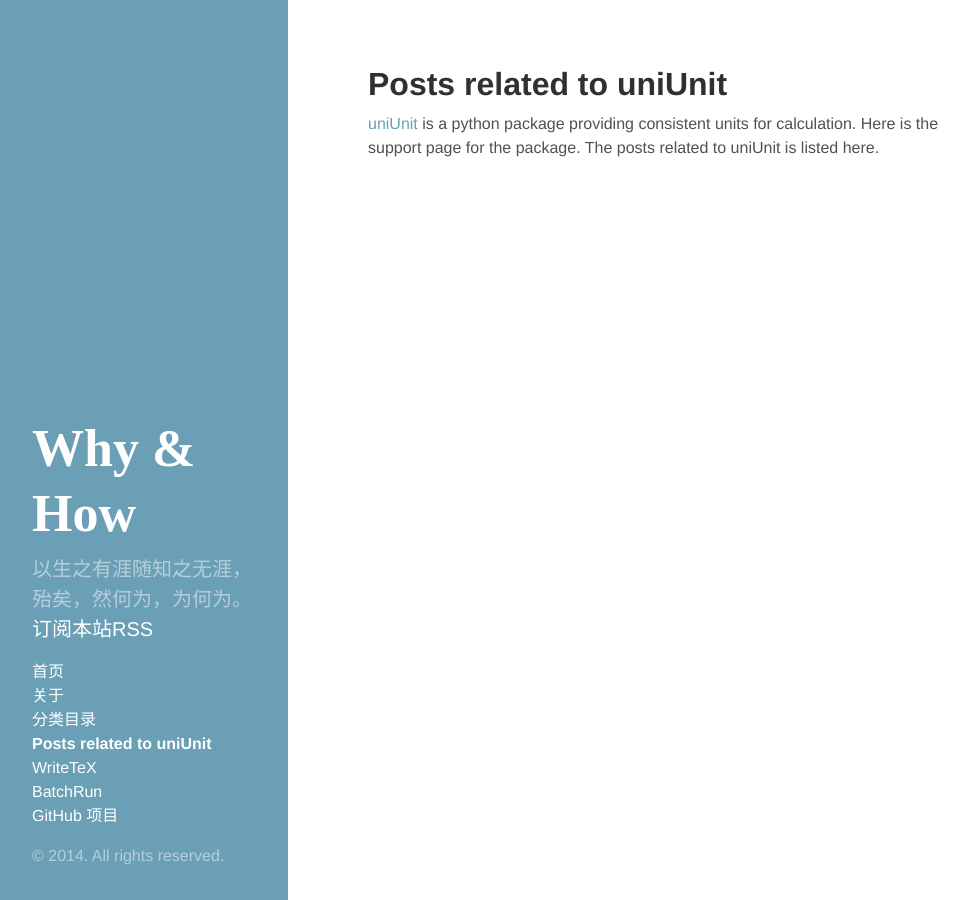
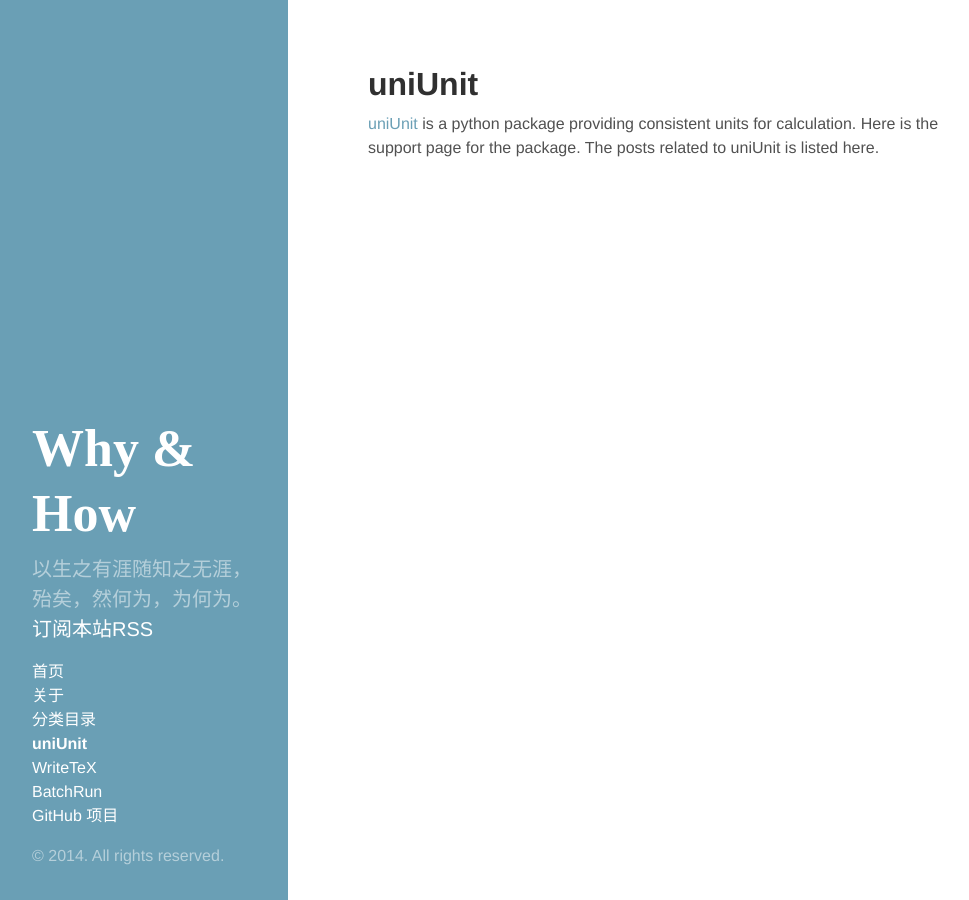
Before and after one commit to wanglongqi/wanglongqi.github.io, a Jekyll site: the page built from uniUnit.md, in a window 1280 px wide. Shown: the whole page, without its empty margins (0-969 px from the left). Built offline with Jekyll 4.4.1, drawn with Linux system fonts in a browser that asks for light colours; comment, search, counter and statistics services are not loaded; grey boxes are pictures that could not be loaded.

Commit message:
no message

```diff
--- a/uniUnit.md
+++ b/uniUnit.md
@@ -1,16 +1,14 @@
 ---
 layout: page
-title: Posts related to uniUnit
+title: uniUnit
 slug: uniUnit
 ---
 [uniUnit](https://github.com/wanglongqi/uniUnit) is a python package providing consistent units for calculation. Here is the support page for the package. The posts related to uniUnit is listed here.
 
 <ul>
-{% for posts in site.categories[uniUnit] %}
-    {% for post in posts %}
+{% for post in site.categories[uniUnit] %}
     	{% if post.url %}
       <li><a href="{{ post.url }}">{{ post.title }}</a></li>
       {% endif %}
-    {% endfor %}
 {% endfor %}
 </ul>
```
